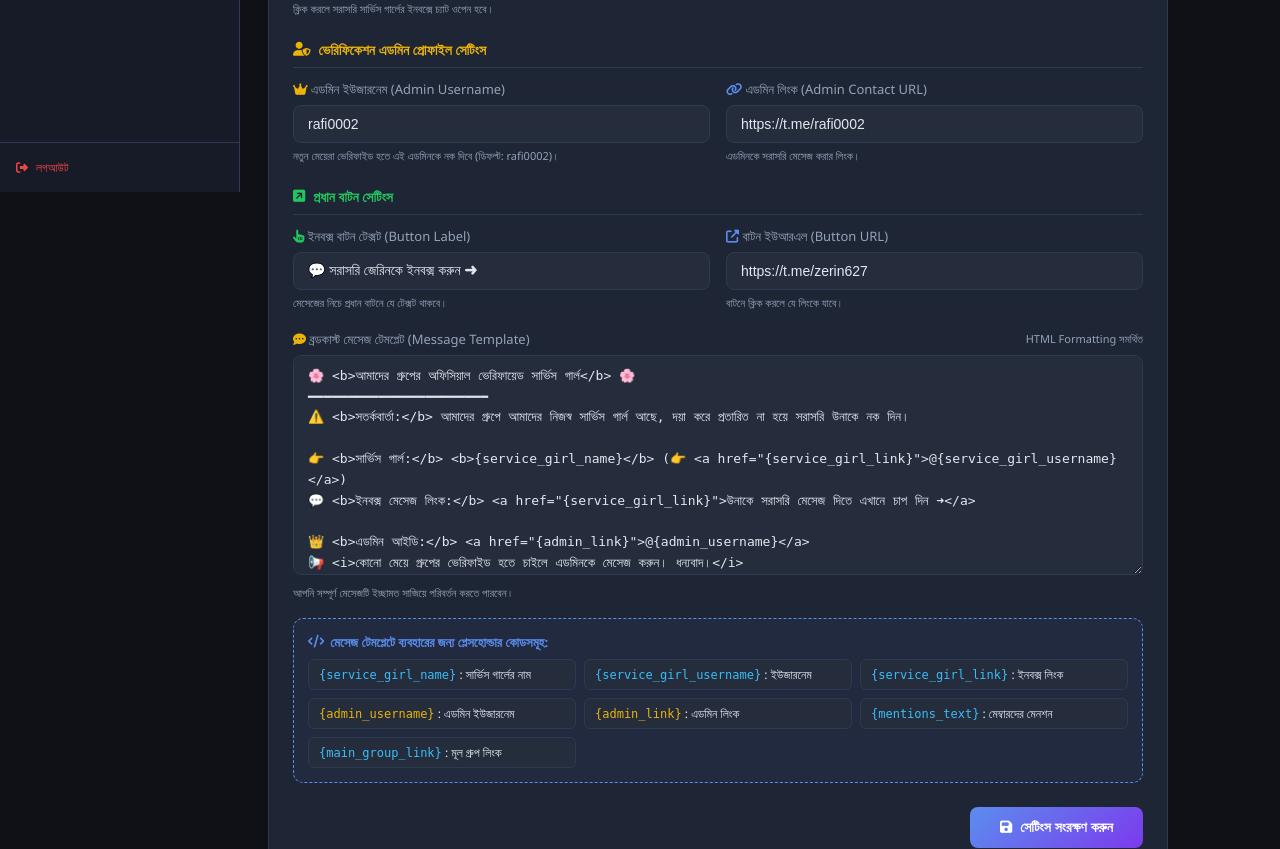
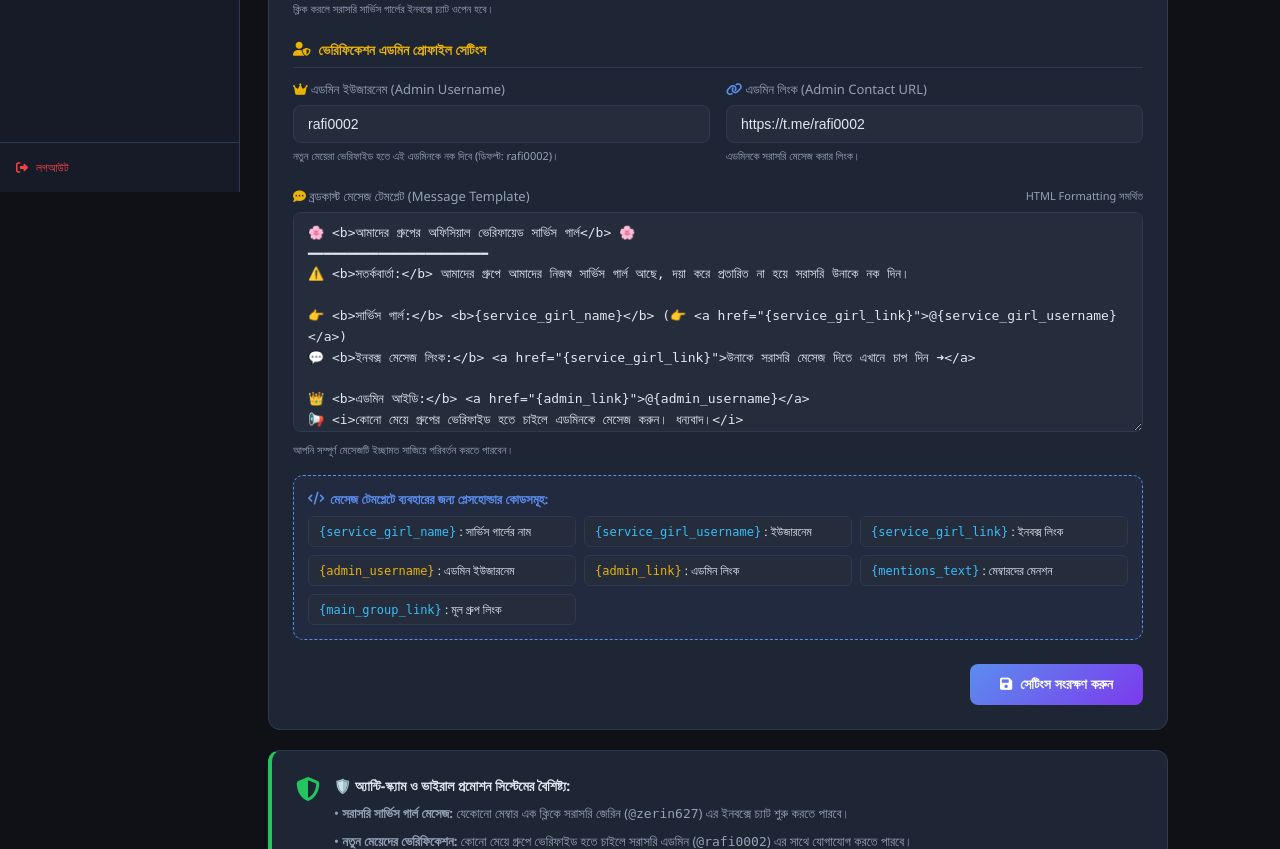
Before and after one commit to sajibrasel2/bot, a Flask app: page /service_alert in a window 1280 px wide. Shown: the part 608-1457 px from the top of the page. Run offline with Flask 3, Linux system fonts and the light colour scheme; the visitor is signed in with stand-in values (Sample User, id 1); data that the repository does not hold is empty.

Commit message:
Remove inline buttons from Service Alert notice to allow clean direct text links and multiple girls customization

```diff
--- a/web/templates/service_alert.html
+++ b/web/templates/service_alert.html
@@ -126,33 +126,8 @@
         </div>
       </div>
 
-      <!-- Button Settings -->
-      <div style="margin-top:24px;margin-bottom:12px;padding-bottom:8px;border-bottom:1px solid var(--border);">
-        <strong style="color:#22c55e;font-size:14px;display:flex;align-items:center;gap:8px;">
-          <i class="fa-solid fa-square-arrow-up-right"></i> প্রধান বাটন সেটিংস
-        </strong>
-      </div>
-
-      <div style="display:grid;grid-template-columns:repeat(auto-fit,minmax(260px,1fr));gap:16px;margin-bottom:20px;">
-        <div class="form-group" style="margin-bottom:0;">
-          <label class="form-label">
-            <i class="fa-solid fa-hand-pointer" style="color:#22c55e;"></i> ইনবক্স বাটন টেক্সট (Button Label)
-          </label>
-          <input type="text" name="service_alert_btn_text" class="form-control" value="{{ settings.service_alert_btn_text or '💬 সরাসরি জেরিনকে ইনবক্স করুন ➜' }}" placeholder="বাটনের লেখা" required>
-          <div class="form-hint">মেসেজের নিচে প্রধান বাটনে যে টেক্সট থাকবে।</div>
-        </div>
-
-        <div class="form-group" style="margin-bottom:0;">
-          <label class="form-label">
-            <i class="fa-solid fa-up-right-from-square" style="color:#5b8dee;"></i> বাটন ইউআরএল (Button URL)
-          </label>
-          <input type="url" name="service_alert_btn_url" class="form-control" value="{{ settings.service_alert_btn_url or 'https://t.me/zerin627' }}" placeholder="https://t.me/zerin627" required>
-          <div class="form-hint">বাটনে ক্লিক করলে যে লিংকে যাবে।</div>
-        </div>
-      </div>
-
       <!-- Message Template (মেসেজ পরিবর্তন) -->
-      <div class="form-group" style="margin-top:20px;">
+      <div class="form-group" style="margin-top:24px;">
         <div style="display:flex;justify-content:space-between;align-items:center;margin-bottom:7px;">
           <label class="form-label" style="margin-bottom:0;">
             <i class="fa-solid fa-comment-dots" style="color:#eab308;"></i> ব্রডকাস্ট মেসেজ টেমপ্লেট (Message Template)
```
Also changed, not shown: modules/service_alert.py (+5 -22 lines).
